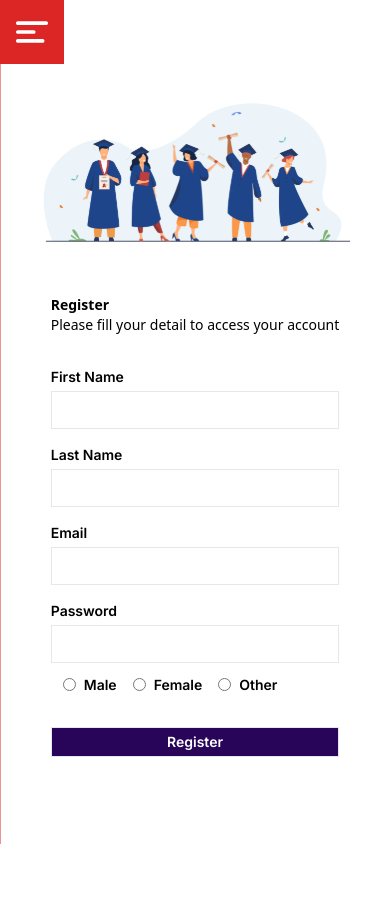
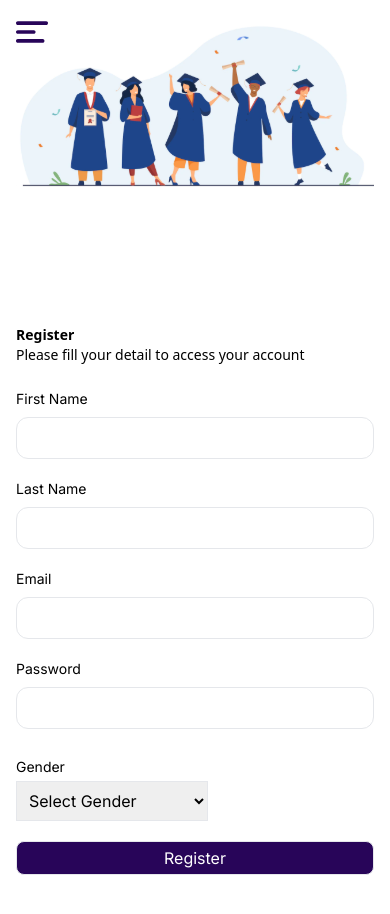
Before and after one commit to Muhammadbilalhaider/Dashboard, a React (Create React App) app: page /register in a window 390 px wide. Shown: the top 914 px of the page. Before the commit the page ends 857 px from the top, so only its background shows below. Built offline with nearby package versions, Linux system fonts and the light colour scheme.

Commit message:
make contact us

```diff
--- a/src/App.js
+++ b/src/App.js
@@ -3,16 +3,29 @@ import {
   BrowserRouter as Router,
   Route,
   Routes,
+  Outlet,
 } from 'react-router-dom';
+import Navbar from './Components/Navbar';
 
 import ApplicationLogin from './Components/ApplicationLogin';
 import Login from './Components/Login';
 import ContactUs from './Components/ContactUs';
-import AppLayout from './Components/AppLayout';
 import Register from './Components/Register';
 import { PageNotFound } from './Components/PageNotFound';
 
 function App() {
+
+  const AppLayout = () => {
+    return (
+      <div className="flex flex-col min-h-screen">
+        <Navbar />
+        <main className="flex pt-6 pb-6">
+          <Outlet />
+        </main>
+
+      </div>
+    )
+  }
   return (
     <div>
       <Router>
--- a/src/Components/AppLayout.jsx
+++ /dev/null
@@ -1,17 +0,0 @@
-import React from 'react';
-import { Outlet } from 'react-router-dom';
-import Navbar from './Navbar';
-
-const AppLayout = () => {
-  return (
-    <div className="flex flex-col min-h-screen">
-      <Navbar />
-      <main className="flex pt-6 pb-6">
-        <Outlet />
-      </main>
-
-    </div>
-  );
-};
-
-export default AppLayout;
--- a/src/Components/ContactUs.jsx
+++ b/src/Components/ContactUs.jsx
@@ -2,7 +2,30 @@ import React from 'react'
 
 const ContactUs = () => {
   return (
-    <div>ContactUs</div>
+    <div className='flex justify-center items-center h-screen w-full bg-white'>
+
+      <form className='order-2 md:order-1 justify-center'>
+
+        <div className="flex justify-center items-center">
+          <h2 class="mb-4 text-4xl  font-extrabold text-center text-gray-900 dark:text-white">Contact Us</h2>
+        </div>
+        <p className='text-sm md:text-base lg:text-lg font-normal text-center max-w-2xl'>
+          Got a technical issue? Want to send feedback about a beta feature? Need details about our Business plan? Let us know.
+        </p>
+
+        <div className='flex flex-col py-4 font-interFont'>
+          <label className='text-sm md:text-base lg:text-lg mt-6'>Your email</label>
+          <input className='border p-2 rounded-xl text-sm placeholder:text-sm' type="email" placeholder='name@gmail.com' />
+          <label className='text-sm md:text-base lg:text-lg mt-6'>Subject </label>
+          <input className='border p-2 rounded-xl text-sm placeholder:text-sm' placeholder='let us know how we help you' />
+          <label className='text-sm md:text-base lg:text-lg mt-6'>Your message</label>
+          <textarea className='border p-2 rounded-xl text-sm placeholder:text-sm row-span-6 h-36 border-gray-300 ' placeholder='leave a comment...'></textarea>
+          <button className='border w-48 rounded-xl my-5 py-1 text-white hover:bg-slate-800 bg-buttonColor'>
+            Submit
+          </button>
+        </div>
+      </form>
+    </div>
   )
 }
 
--- a/src/Components/Login.jsx
+++ b/src/Components/Login.jsx
@@ -6,37 +6,33 @@ const Login = () => {
   return (
     <div className='flex justify-center items-center h-screen w-full bg-white'>
 
-      <div className='max-w-[1000px] w-full mx-auto bg-white p-4 grid grid-cols-1 sm:grid-cols-2 gap-4 items-center'>
+      <div className='max-w-[1000px] w-full mx-auto bg-white p-4 grid grid-cols-1 md:grid-cols-2 gap-4 items-center'>
 
-        <form className='order-2 sm:order-1  justify-center'>
+        <form className='order-2 md:order-1 md:w-full justify-center'>
           <h2 className='text-sm md:text-base lg:text-lg font-bold py-1 font-interFont'>Login</h2>
-          <h1 className='text-sm md:text-base lg:text-lg font-normal '>
+          <h1 className='text-sm md:text-base lg:text-lg font-normal font-interFont'>
             Please fill your detail to access your account
           </h1>
           <div className='flex flex-col py-4 font-interFont'>
-            <label className='text-sm md:text-base lg:text-lg'>Email</label>
-            <input className='border p-2' type="text" />
+            <label className='text-sm md:text-base lg:text-lg font-interFont'>Email</label>
+            <input className='border p-2 rounded-xl' type="text" />
           </div>
           <div className='flex flex-col py-2'>
-            <label className='text-sm md:text-base lg:text-lg'>Password</label>
-            <input className='border p-2' type="password" />
+            <label className='text-sm md:text-base lg:text-lg font-interFont'>Password</label>
+            <input className='border p-2 rounded-xl' type="password" />
           </div>
-          <div className='flex justify-between items-center'>
+          <div className='flex justify-between items-center font-interFont'>
             <p className='flex text-sm md:text-base lg:text-lg items-center'>
-              <input className='mr-2' type="checkbox" /> Remember me
+              <input className='mr-2 font-interFont rounded-xl' type="checkbox" /> Remember me
             </p>
-            <div className='hidden md:flex'>
+            <div className=' md:flex'>
               <a href='/ApplicationLogin' className='font-medium text-fuchsia-800'> Forgot Password?</a>
             </div>
           </div>
-          <button
-            className='border w-full my-5 py-1 text-white hover:bg-slate-800 bg-buttonColor'
-          >
+          <button className='border w-full my-5 py-1 text-white hover:bg-slate-800 bg-buttonColor rounded-lg'>
             SignIn
           </button>
-          <div className='flex md:hidden justify-center'>
-            <a href='/ApplicationLogin' className='font-medium text-fuchsia-800 text-sm md:text-base lg:text-lg'> Forgot Password?</a>
-          </div>
+
           <div className='hidden md:flex flex-col items-center mt-2'>
             <a href='/ApplicationLogin' className='text-blue-700 font-semibold justify-center items-center'>
               Application Form
@@ -44,8 +40,8 @@ const Login = () => {
           </div>
         </form>
 
-        <div className='order-1 sm:order-2 w-full h-full flex justify-end '>
-          <img className='object-contain  w-imgWidth h-imgHeight max-h-[100%]' src={loginimg} alt="Login Visual" />
+        <div className='order-1 md:order-2 w-full h-full flex justify-end'>
+          <img className='object-contain w-full md:w-[80%] lg:w-imgWidth h-imgHeight' src={loginimg} alt="Login Visual" />
         </div>
       </div>
     </div>
--- a/src/Components/Navbar.jsx
+++ b/src/Components/Navbar.jsx
@@ -8,26 +8,32 @@ const Navbar = () => {
     setIsOpen((prev) => !prev);
   };
 
+  const closeSidebar = () => {
+    setIsOpen(false)
+  }
   const NavbarItems = () => (
     <>
-      <li className="flex text-sm md:text-base lg:text-lg">
-        <Link to="/">Home</Link>
+
+      <li className="flex md:text-base lg:text-lg">
+        <Link to="/" onClick={closeSidebar}>Home</Link>
       </li>
-      <li className="flex text-sm md:text-base lg:text-lg">
-        <Link to="/Login">Login</Link>
+      <li className="flex md:text-base lg:text-lg">
+        <Link to="/Login" onClick={closeSidebar}>Login</Link>
       </li>
-      <li className="flex text-sm md:text-base lg:text-lg">
-        <Link to="/register">Register</Link>
+      <li className="flex md:text-base lg:text-lg">
+        <Link to="/register" onClick={closeSidebar}>Register</Link>
       </li>
-      <li className="flex text-sm md:text-base lg:text-lg">
-        <Link to="/contact-us">Contact Us</Link>
+      <li className="flex  md:text-base lg:text-lg">
+        <Link to="/contact-us" onClick={closeSidebar}>Contact Us</Link>
       </li>
+
     </>
   );
 
   return (
     <>
-      <div className="flex justify-between items-center p-4 bg-red-600 md:hidden w-fit fixed top-0 left-0 z-10">
+      {!isOpen && (
+        <div className="flex justify-between items-center p-4 md:hidden w-fit fixed top-0 left-0 z-10">
           <img
             src={sideimg}
             alt="Toggle Sidebar"
@@ -35,12 +41,14 @@ const Navbar = () => {
             onClick={toggleSidebar}
           />
         </div>
+      )}
+
 
       <div
-        className={`flex md:hidden flex-col bg-red-600 p-4 fixed top-0 left-0 w-1/4 h-full transform transition-transform duration-300 ease-in-out ${isOpen ? "translate-x-0" : "-translate-x-full"
+        className={`flex md:hidden flex-col bg-red-600 p-4 fixed top-0 left-0 w-full h-full transform transition-transform duration-300 ease-in-out ${isOpen ? "translate-x-0" : "-translate-x-full"
           }`}>
         <nav>
-          <ul className="flex flex-col space-y-4 text-cyan-50 mt-16">
+          <ul className="flex flex-col items-center space-y-4 text-cyan-50 mt-16">
             <NavbarItems />
           </ul>
         </nav>
--- a/src/Components/Register.jsx
+++ b/src/Components/Register.jsx
@@ -1,40 +1,48 @@
-import React from 'react'
+import React, { useState } from 'react'
 import loginimg from '../assets/loginimg.svg';
 const Register = () => {
+  const [gender, setGender] = useState("");
+  const [otherGender, setOtherGender] = useState("");
+
+
+  const handleGenderChange = (e) => {
+    setGender(e.target.value)
+  }
+
+
   return (
-    <div className='flex justify-center items-center w-full bg-white'>
+    <div className='flex justify-center items-center h-screen w-full bg-white'>
 
-      <div className='grid grid-cols-1 md:grid-cols-2 p-10 gap-4 items-center w-maxWidthPage justify-center'>
-
-        <form className='font-bold text-sm md:text-base lg:text-lg order-2 md:order-1 justify-center max-w-[400px] mx-auto'>
-          <h2 className='text-sm md:text-base lg:text-lg items-center'>Register</h2>
+      <div className='max-w-[1000px] w-full mx-auto bg-white p-4 grid grid-cols-1 md:grid-cols-2 gap-4 items-center'>
+        <form className='order-2 md:order-1 justify-center pt-20'>
+          <h2 className='text-sm md:text-base lg:text-lg items-center font-bold'>Register</h2>
           <h1 className='text-sm md:text-base lg:text-lg font-normal'>
             Please fill your detail to access your account
           </h1>
           <div className='flex flex-col py-4 font-interFont'>
-            <label className='text-sm md:text-base lg:text-lg pt-4 pb-1'>First Name</label>
-            <input className='border p-2' type="text" />
-            <label className='text-sm md:text-base lg:text-lg pt-4 pb-1'>Last Name</label>
-            <input className='border p-2' type="text" />
-            <label className='text-sm md:text-base lg:text-lg pt-4 pb-1'>Email</label>
-            <input className='border p-2' type="email" />
-            <label className='text-sm md:text-base lg:text-lg pt-4 pb-1'>Password</label>
-            <input className='border p-2' type="password" />
-            <div className='flex items-center space-x-4 p-3'>
-              <label className='flex items-center'>
-                <input type="radio" name="gender" value="male" className='mr-2' />
-                Male
-              </label>
-              <label className='flex items-center'>
-                <input type="radio" name="gender" value="female" className='mr-2' />
-                Female
-              </label>
-              <label className='flex items-center'>
-                <input type="radio" name="gender" value="other" className='mr-2' />
-                Other
-              </label>
-            </div>
-            <button className='border w-full my-5 py-1 text-white hover:bg-slate-800 bg-buttonColor'>
+            <label className='text-sm md:text-base lg:text-lg py-2'>First Name</label>
+            <input className='border p-2 rounded-xl' type="text" />
+            <label className='text-sm md:text-base lg:text-lg py-2 mt-3'>Last Name</label>
+            <input className='border p-2 rounded-xl' type="text" />
+            <label className='text-sm md:text-base lg:text-lg py-2 mt-3'>Email</label>
+            <input className='border p-2 rounded-xl' type="email" />
+            <label className='text-sm md:text-base lg:text-lg py-2 mt-3'>Password</label>
+            <input className='border p-2 rounded-xl' type="password" />
+            <label className='text-sm md:text-base lg:text-lg pt-4 pb-1  mt-3'>Gender</label>
+            <select className='border p-2 max-w-48' name="gender" onChange={handleGenderChange}>
+              <option value="">Select Gender</option>
+              <option value="male">Male</option>
+              <option value="female">Female</option>
+              <option value="other">Other</option>
+            </select>
+            {gender === "other" && (
+              <div className='flex flex-col pt-4'>
+                <label className='text-sm md:text-base lg:text-lg'>Please Specify</label>
+                <input className='border p-2 rounded-xl' type='text' placeholder='Enter Gender' value={otherGender} onChange={(e) => setOtherGender(e.target.value)} />
+              </div>
+            )}
+
+            <button className='border w-full my-5 py-1 text-white hover:bg-slate-800 bg-buttonColor rounded-lg'>
               Register
             </button>
           </div>
```
Also changed, not shown: src/assets/sidebar.svg. Lines whose indentation alone changed are shown as unchanged.
